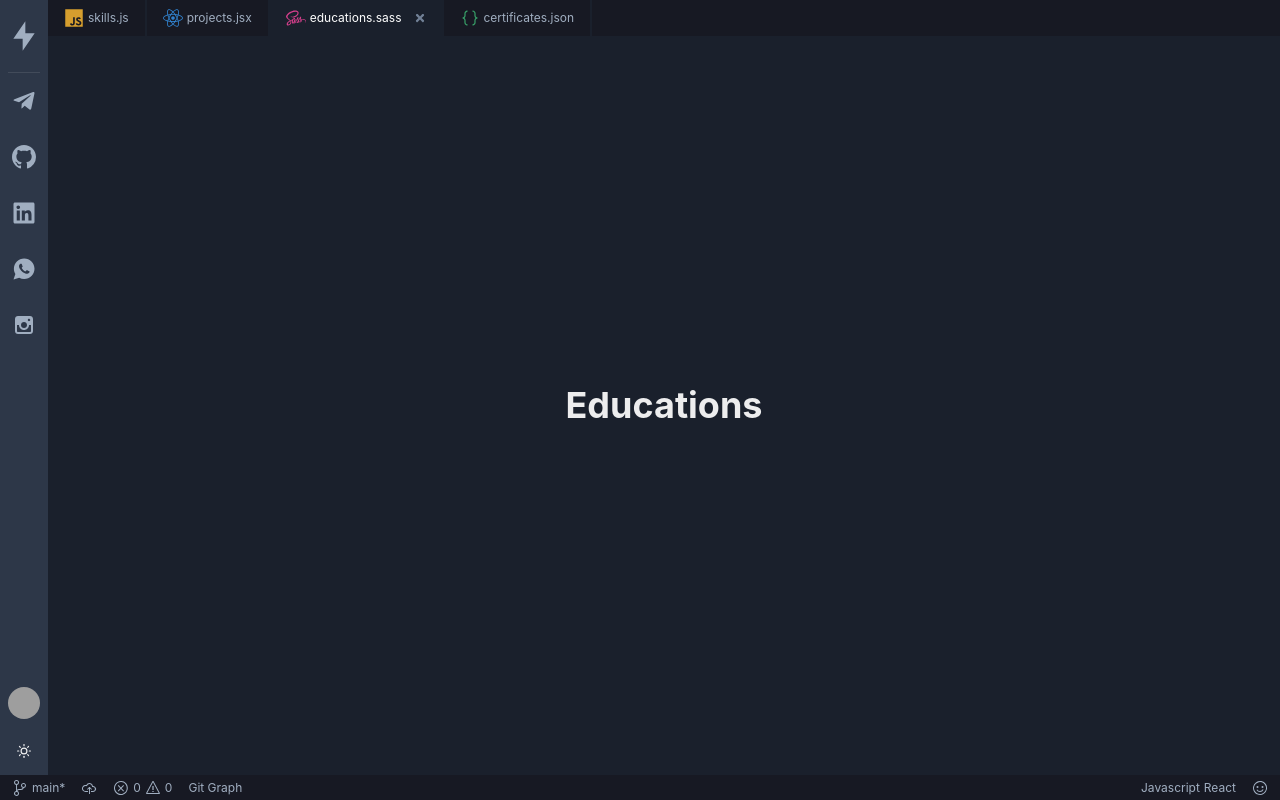
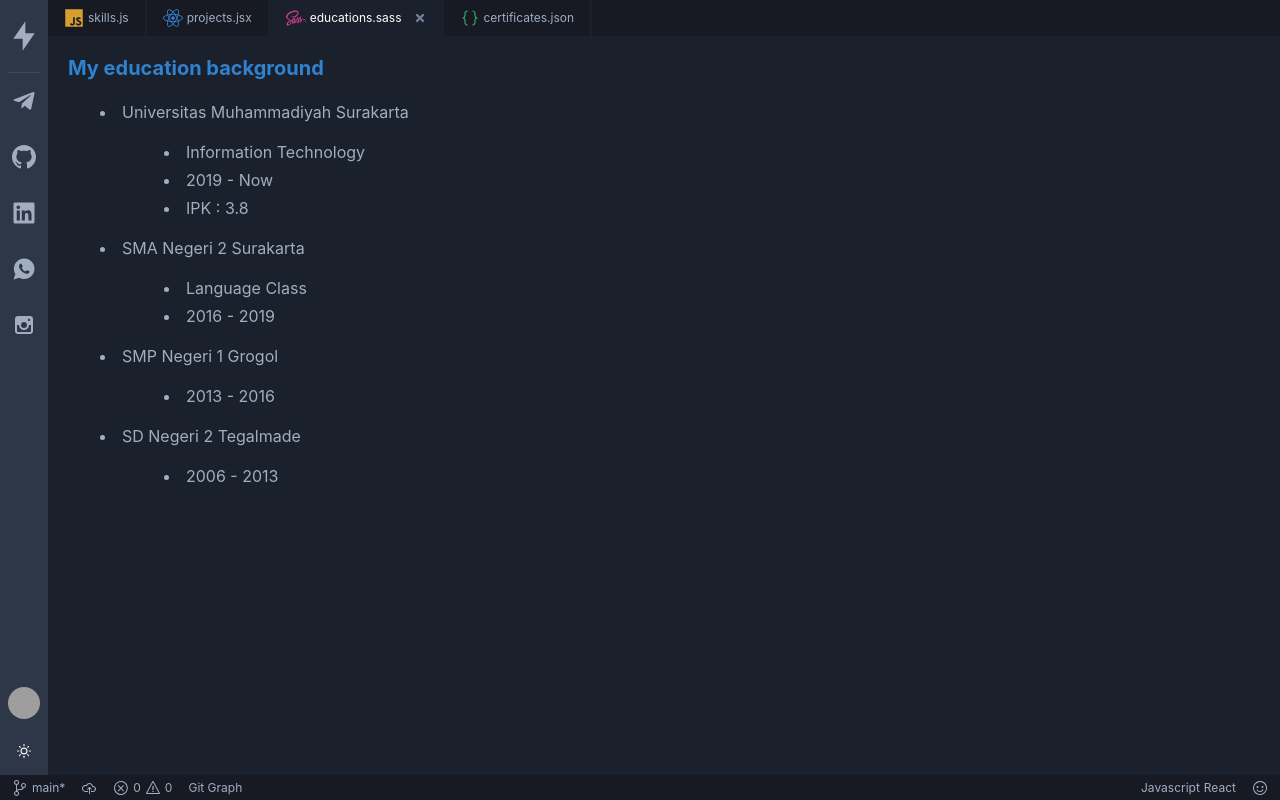
Before and after one commit to nabilaba/nabilaba.github.io, a React (Vite) app: page /educations in a window 1280 px wide. Built offline with nearby package versions, Linux system fonts and the light colour scheme; grey boxes are pictures that could not be loaded.

Commit message:
update educations

```diff
--- a/src/pages/Educations/index.jsx
+++ b/src/pages/Educations/index.jsx
@@ -1,13 +1,33 @@
-import { Heading, Stack } from "@chakra-ui/react";
+import { Heading, ListItem, Stack, UnorderedList, useColorModeValue } from "@chakra-ui/react";
 
 const Educations = () => (
-  <Stack
-    direction={{ base: "column", sm: "row" }}
-    alignItems="center"
-    justifyContent="center"
-    h="full"
-  >
-    <Heading>Educations</Heading>
+  <Stack spacing={5} h="full" p={5}>
+    <Heading color="blue.500" fontSize="xl">
+      My education background
+    </Heading>
+    <Stack spacing={5} color={useColorModeValue("gray.600", "gray.400")}>
+      <UnorderedList spacing={4} stylePosition="inside" ml={8}>
+        <ListItem>Universitas Muhammadiyah Surakarta</ListItem>
+        <UnorderedList spacing={1} stylePosition="inside" ml={16}>
+          <ListItem>Information Technology</ListItem>
+          <ListItem>2019 - Now</ListItem>
+          <ListItem>IPK : 3.8</ListItem>
+        </UnorderedList>
+        <ListItem>SMA Negeri 2 Surakarta</ListItem>
+        <UnorderedList spacing={1} stylePosition="inside" ml={16}>
+          <ListItem>Language Class</ListItem>
+          <ListItem>2016 - 2019</ListItem>
+        </UnorderedList>
+        <ListItem>SMP Negeri 1 Grogol</ListItem>
+        <UnorderedList spacing={1} stylePosition="inside" ml={16}>
+          <ListItem>2013 - 2016</ListItem>
+        </UnorderedList>
+        <ListItem>SD Negeri 2 Tegalmade</ListItem>
+        <UnorderedList spacing={1} stylePosition="inside" ml={16}>
+          <ListItem>2006 - 2013</ListItem>
+        </UnorderedList>
+      </UnorderedList>
+    </Stack>
   </Stack>
 );
 
```
